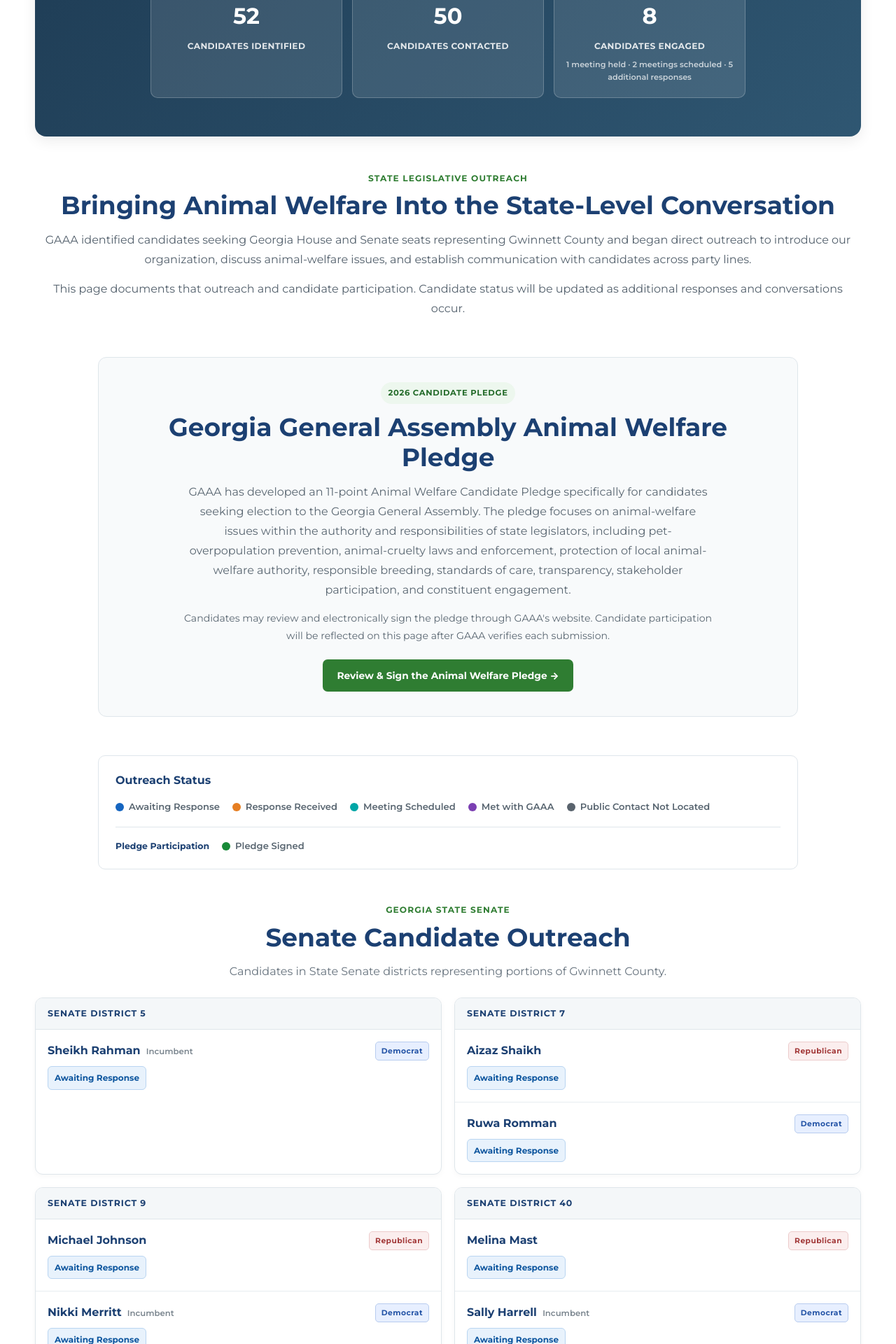
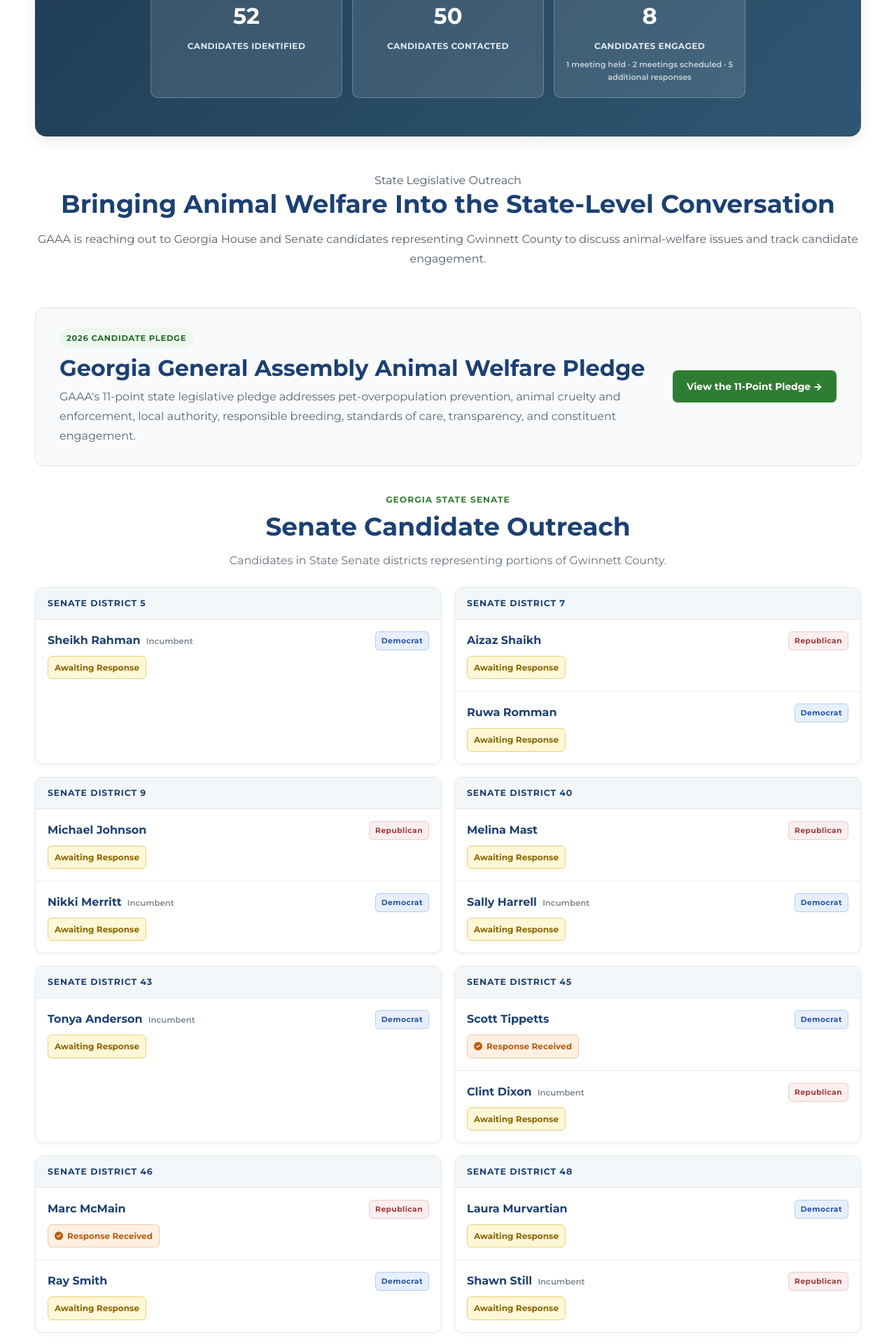
Before and after one commit to whitleybacon/gwinnett-animal-advocacy-alliance, a Jekyll site: the page built from election-2026/state/index.html, in a window 1280 px wide. Shown: the part 598-2518 px from the top of the page at 70% size. Built offline with Jekyll 4.4.1, drawn with Linux system fonts in a browser that asks for light colours.

Commit message:
Update index.html

```diff
--- a/election-2026/state/index.html
+++ b/election-2026/state/index.html
@@ -309,21 +309,6 @@
     background: #59636D;
   }
 
-  .state-election-page .pledge-legend {
-    margin-top: 18px;
-    padding-top: 16px;
-    display: flex;
-    flex-wrap: wrap;
-    gap: 10px 18px;
-    align-items: center;
-    border-top: 1px solid var(--state-border);
-  }
-
-  .state-election-page .pledge-legend-label {
-    color: var(--state-navy);
-    font-size: .78rem;
-    font-weight: 800;
-  }
 
   /* CANDIDATE SECTIONS */
 
@@ -428,9 +413,9 @@
   }
 
   .state-election-page .status-awaiting {
-    background: #E8F2FC;
-    color: #0F579F;
-    border: 1px solid #B9D5F1;
+    background: #FFF7D6;
+    color: #8A6500;
+    border: 1px solid #E8D27A;
   }
 
   .state-election-page .status-response {
@@ -530,6 +515,55 @@
     text-decoration: none;
   }
 
+  .state-election-page .pledge-development.pledge-compact {
+    max-width: 1180px;
+    margin: 28px auto 38px;
+    padding: 28px 34px;
+    display: flex;
+    align-items: center;
+    justify-content: space-between;
+    gap: 30px;
+    text-align: left;
+  }
+
+  .state-election-page .pledge-compact-copy {
+    flex: 1 1 auto;
+    min-width: 0;
+  }
+
+  .state-election-page .pledge-compact .development-badge {
+    margin-bottom: 10px;
+  }
+
+  .state-election-page .pledge-compact h2 {
+    margin: 0 0 8px;
+    font-size: clamp(1.45rem, 2.5vw, 2rem);
+    line-height: 1.15;
+  }
+
+  .state-election-page .pledge-compact p {
+    margin: 0;
+    max-width: 850px;
+  }
+
+  .state-election-page .pledge-compact .pledge-button {
+    flex: 0 0 auto;
+    margin-top: 0;
+    white-space: nowrap;
+  }
+
+  @media (max-width: 850px) {
+    .state-election-page .pledge-development.pledge-compact {
+      display: block;
+      padding: 24px;
+    }
+
+    .state-election-page .pledge-compact .pledge-button {
+      margin-top: 18px;
+      white-space: normal;
+    }
+  }
+
   /* FOOTER NAV */
 
   .state-election-page .state-footer-nav {
@@ -692,118 +726,47 @@
 
   <section class="state-intro">
 
-    <span class="section-label">
-      State Legislative Outreach
-    </span>
-
-    <h2>
-      Bringing Animal Welfare Into the State-Level Conversation
-    </h2>
+    <span class="section-kicker">State Legislative Outreach</span>
+
+    <h2>Bringing Animal Welfare Into the State-Level Conversation</h2>
 
     <p>
-      GAAA identified candidates seeking Georgia House and Senate seats
-      representing Gwinnett County and began direct outreach to introduce
-      our organization, discuss animal-welfare issues, and establish
-      communication with candidates across party lines.
+      GAAA is reaching out to Georgia House and Senate candidates representing
+      Gwinnett County to discuss animal-welfare issues and track candidate engagement.
     </p>
 
-    <p>
-      This page documents that outreach and candidate participation.
-      Candidate status will be updated as additional responses and
-      conversations occur.
-    </p>
-</section>
-
-
-<!-- STATE PLEDGE -->
-
-  <section class="pledge-development">
-
-    <span class="development-badge finalized">
-      2026 Candidate Pledge
-    </span>
-
-    <h2>
-      Georgia General Assembly Animal Welfare Pledge
-    </h2>
-
-    <p>
-      GAAA has developed an 11-point Animal Welfare Candidate Pledge
-      specifically for candidates seeking election to the Georgia General
-      Assembly. The pledge focuses on animal-welfare issues within the
-      authority and responsibilities of state legislators, including
-      pet-overpopulation prevention, animal-cruelty laws and enforcement,
-      protection of local animal-welfare authority, responsible breeding,
-      standards of care, transparency, stakeholder participation, and
-      constituent engagement.
-    </p>
-
-    <p class="pledge-status-note">
-      Candidates may review and electronically sign the pledge through
-      GAAA's website. Candidate participation will be reflected on this
-      page after GAAA verifies each submission.
-    </p>
+  </section>
+
+
+  <!-- STATE PLEDGE -->
+
+  <section class="pledge-development pledge-compact">
+
+    <div class="pledge-compact-copy">
+
+      <span class="development-badge finalized">2026 Candidate Pledge</span>
+
+      <h2>Georgia General Assembly Animal Welfare Pledge</h2>
+
+      <p>
+        GAAA's 11-point state legislative pledge addresses pet-overpopulation prevention,
+        animal cruelty and enforcement, local authority, responsible breeding, standards
+        of care, transparency, and constituent engagement.
+      </p>
+
+    </div>
 
     <a
       class="pledge-button"
-      href="/election-2026/state/pledge/"
+      href="/election-2026/state/animal-welfare-pledge/"
     >
-      Review &amp; Sign the Animal Welfare Pledge →
+      View the 11-Point Pledge →
     </a>
 
   </section>
 
 
-  <!-- STATUS KEY -->
-
-  <div class="status-legend">
-
-    <h3>Outreach Status</h3>
-
-    <div class="legend-items">
-
-      <div class="legend-item">
-        <span class="legend-dot awaiting"></span>
-        Awaiting Response
-      </div>
-
-      <div class="legend-item">
-        <span class="legend-dot engaged"></span>
-        Response Received
-      </div>
-
-      <div class="legend-item">
-        <span class="legend-dot scheduled"></span>
-        Meeting Scheduled
-      </div>
-
-      <div class="legend-item">
-        <span class="legend-dot met"></span>
-        Met with GAAA
-      </div>
-
-      <div class="legend-item">
-        <span class="legend-dot not-located"></span>
-        Public Contact Not Located
-      </div>
-
-    </div>
-
-    <div class="pledge-legend">
-
-      <span class="pledge-legend-label">Pledge Participation</span>
-
-      <div class="legend-item">
-        <span class="legend-dot signed"></span>
-        Pledge Signed
-      </div>
-
-    </div>
-
-  </div>
-
-
-  <!-- GEORGIA SENATE -->
+<!-- GEORGIA SENATE -->
 
   <section class="candidate-section">
 
```
